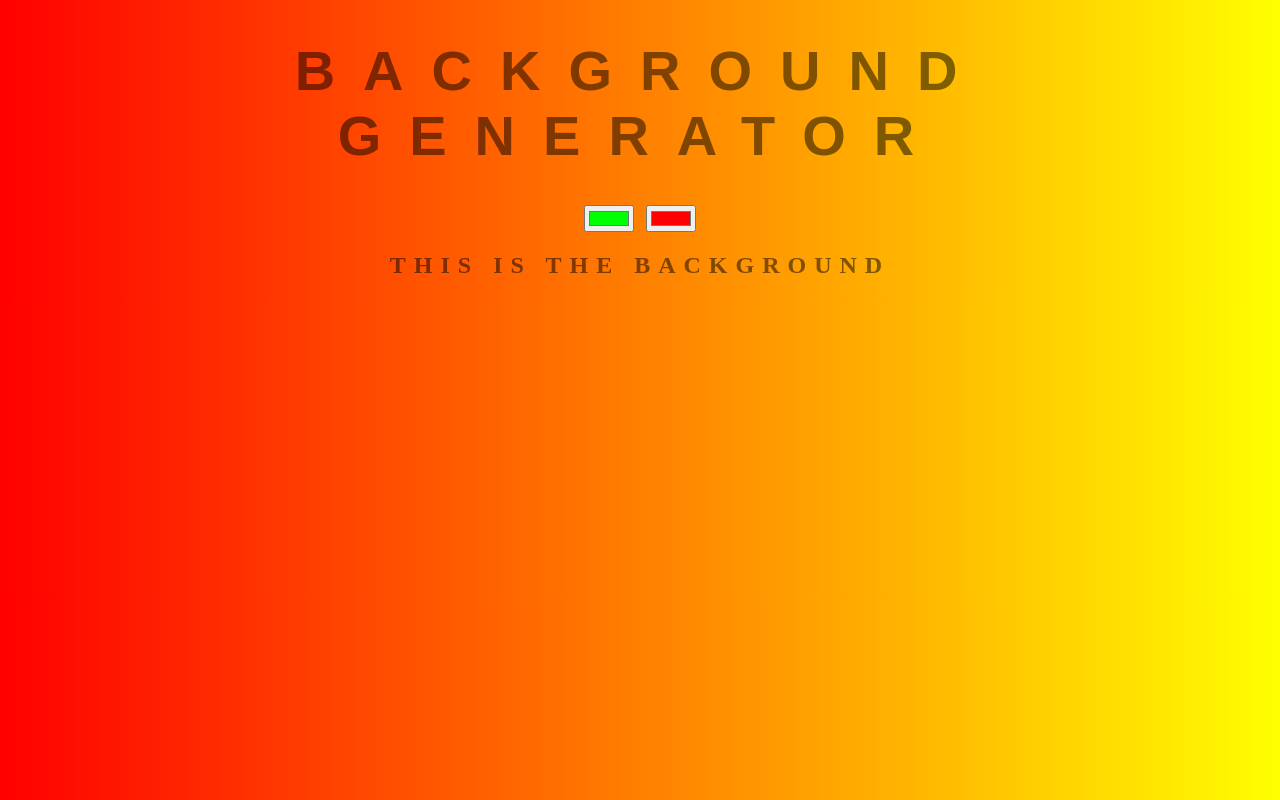
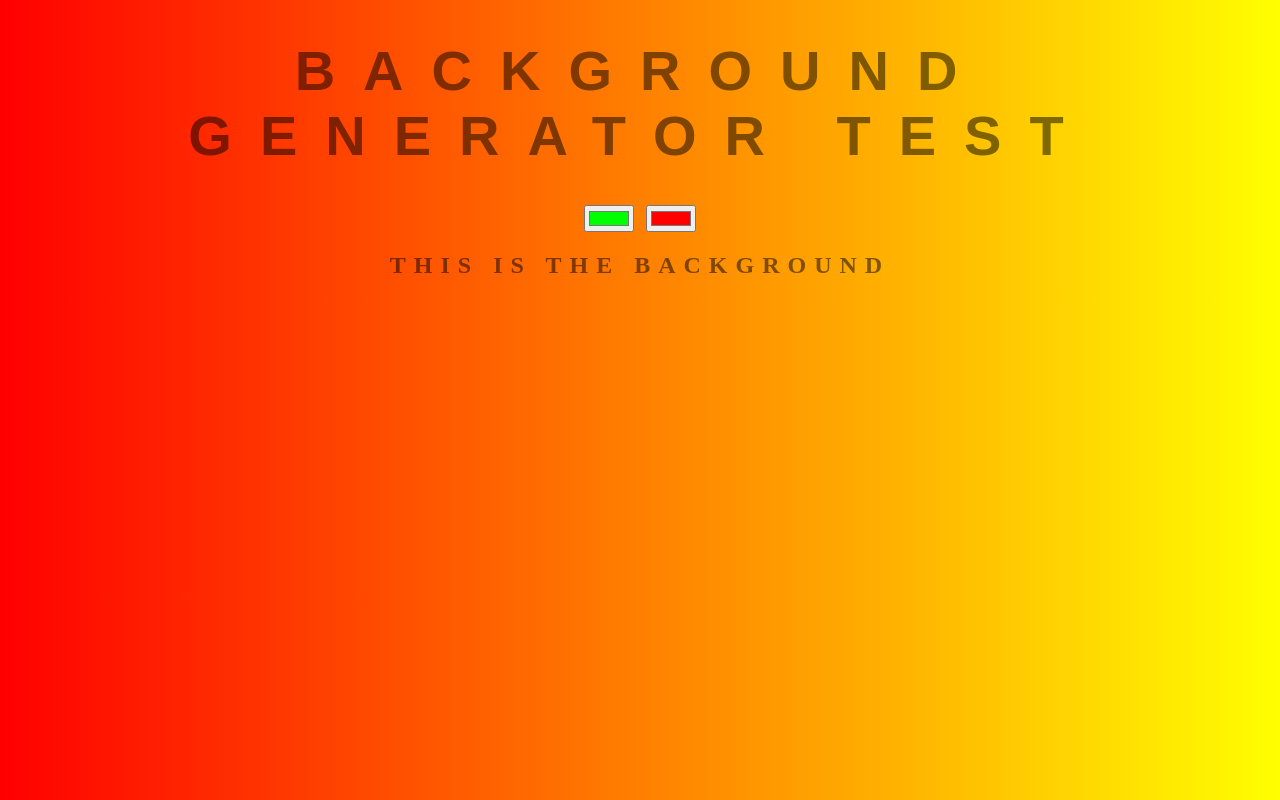
Before and after one commit to NickV80/background-generator, a plain HTML site: page index.html in a window 1280 px wide. Drawn offline with Linux system fonts and the light colour scheme.

Commit message:
old title

```diff
--- a/index.html
+++ b/index.html
@@ -5,7 +5,7 @@
 	<link rel="stylesheet" type="text/css" href="style.css">
 </head>
 <body id="gradient">
-	<h1>Background Generator</h1>
+	<h1>Background Generator Test</h1>
 	<input class="color1" type="color" name="color1" value="#00ff00">
 	<input class="color2" type="color" name="color2" value="#ff0000">
 	<h2>This is the background</h2>
```
